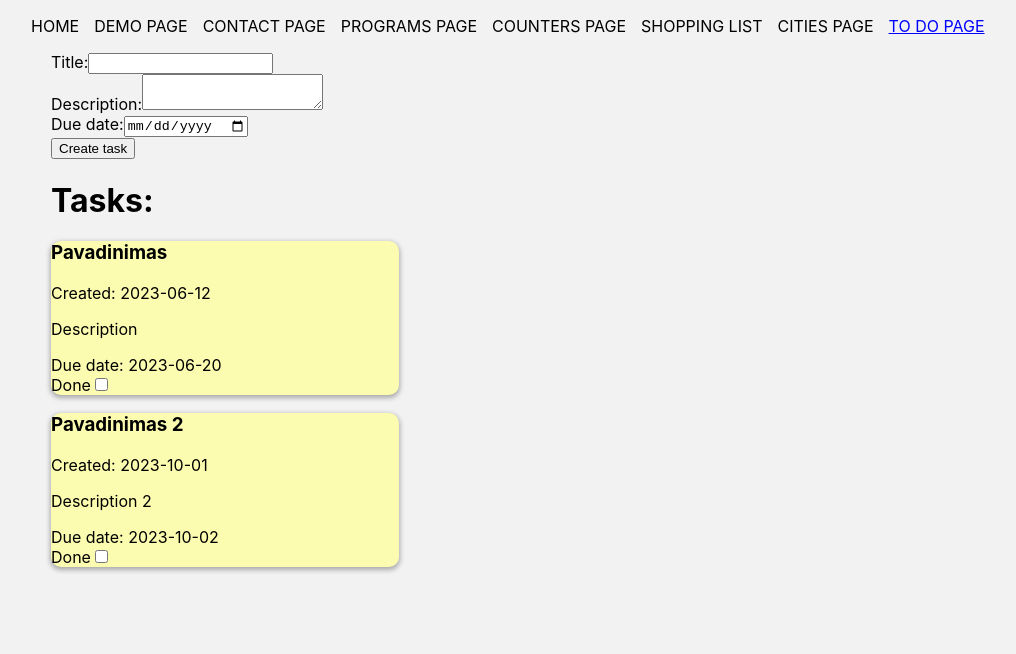
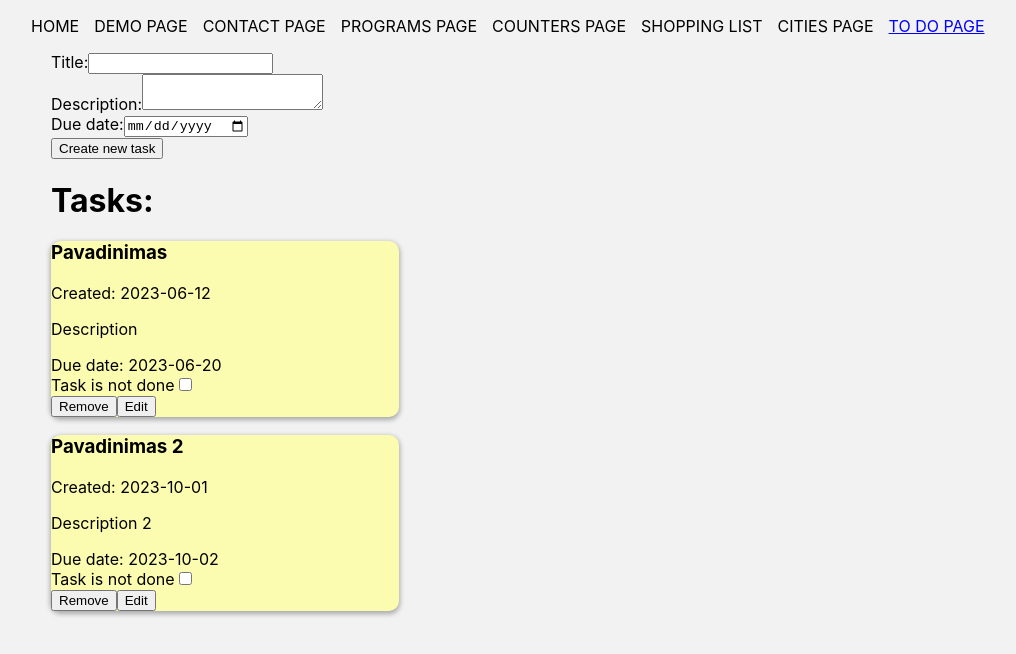
Before and after one commit to brigita2/first-react-app, a React (Create React App) app: page /to-do in a window 1280 px wide. Shown: the top 654 px of the page, without its empty margins (9-1025 px from the left). Built offline with nearby package versions, Linux system fonts and the light colour scheme.

Commit message:
edit almost done

```diff
--- a/src/Pages/ToDoPage/Components/ToDoForm.js
+++ b/src/Pages/ToDoPage/Components/ToDoForm.js
@@ -1,12 +1,19 @@
-import { useState } from "react";
+import { useEffect, useState } from "react";
 
-function ToDoForm ({ onNewTask }) {
-
+function ToDoForm ({ onNewTask, editData }) {
     const [title, setTitle] = useState('');
     const [date, setData] = useState('');
     const [description, setDescription] = useState('');
     const [dueDate, setDueData] = useState('');
 
+    useEffect(() => {
+        if (editData) {
+            setTitle(editData.title);
+            setDescription(editData.description);
+            setDueData(editData.dueDate)
+        }
+
+    },[editData]);
 
     const createToDoItemHandler = (event) => {
         event.preventDefault();
@@ -20,7 +27,19 @@ function ToDoForm ({ onNewTask }) {
         // const fullDate = `${year}-${month}-${day}`;
         const fullDate = date.toISOString().slice(0, 10);
 
-        const newTask = {
+        let newTask = {};
+
+        if (editData) {
+                newTask = {
+                id: editData.id,
+                title: title,
+                date: editData.date,
+                description: description,
+                dueDate: dueDate,
+                done: editData.done,
+            }
+        } else {
+                newTask = {
                 id: Math.random(),
                 title: title,
                 date: fullDate,
@@ -28,15 +47,19 @@ function ToDoForm ({ onNewTask }) {
                 dueDate: dueDate,
                 done: false,
             }
+        }
 
-        // console.log(newTask)
         onNewTask(newTask);
+        setTitle('');
+        setDescription('');
+        setDueData('');
     }
 
     const titleHandler = (event) => setTitle(event.target.value);
     const dataHandler = (event) => setData(event.target.value);
     const descriptionHandler = (event) => setDescription(event.target.value);
     const dueDataHandler = (event) => setDueData(event.target.value);
+
 
 
     return (
@@ -56,7 +79,9 @@ function ToDoForm ({ onNewTask }) {
                     <input type="date" id="due-data" value={dueDate} onChange={dueDataHandler}></input>
                 </div>
 
-                <input type="submit" value="Create task" />
+                <div>
+                <button type="submit" id="todo-submit" name="todo-submit">{editData ? 'Edit task' : 'Create new task'}</button>
+                </div>
             </form>
     )
 }
--- a/src/Pages/ToDoPage/Components/ToDoItem.js
+++ b/src/Pages/ToDoPage/Components/ToDoItem.js
@@ -1,30 +1,29 @@
-import { useState } from "react";
 
+function ToDoItem ({ data, onTaskDone, onTaskRemove, onTaskEdit }) {
 
-function ToDoItem ({ data }) {
-
-    const [done, setDone] = useState(false);
-    const doneHandler = (event) => setDone(event.target.checked)
-
+const { title, date, description, dueDate, done, id } = data;
 
     return (
-        <div className={`todo-item ${done ? 'item-done' : ''}`}>
-            <h3 className="todo-title">{data.title}</h3>
-            <span className="todo-created-date">Created: {data.date}</span>
-            <p className="todo-description">{data.description}</p>
-            <span className="todo-due-date">Due date: {data.dueDate}</span>
+        <div className="todo-item">
+            <h3 className="todo-title">{title}</h3>
+            <span className="todo-created-date">Created: {date}</span>
+            <p className="todo-description">{description}</p>
+            <span className="todo-due-date">Due date: {dueDate}</span>
 
             <div className="form-control">
-                <label htmlFor="done">Done</label>
+                <label htmlFor={`done-${id}`}>{done ? 'Done' : 'Task is not done'}</label>
                 <input
                 className="todo-done"
                 checked={done}
                 type="checkbox"
-                id="done"
+                id={`done-${id}`}
                 name="done"
-                onChange={doneHandler}>
-                </input>
+                onChange={() => onTaskDone(id)}
+                />
             </div>
+
+            <button onClick={() => onTaskRemove(id)}>Remove</button>
+            <button onClick={() => onTaskEdit(id)}>Edit</button>
         </div>
     )
 };
--- a/src/Pages/ToDoPage/Components/ToDoList.js
+++ b/src/Pages/ToDoPage/Components/ToDoList.js
@@ -1,13 +1,16 @@
 import ToDoItem from "./ToDoItem";
 
-function ToDoList ({ data }) {
+function ToDoList ({ data, onTaskDone, onTaskRemove, onTaskEdit }) {
 
+    if (!data || data.length === 0) {
+        return '';
+    }
     return (
             <div className="tasks-wrapper">
                  <h1>Tasks:</h1>
                  {data.map((data, index) => {
                  return (
-                     <ToDoItem data={data} key={index}/>
+                     <ToDoItem data={data} key={index} onTaskDone={onTaskDone} onTaskRemove={onTaskRemove} onTaskEdit={onTaskEdit}/>
                  )
                  })}
            </div>
--- a/src/Pages/ToDoPage/ToDoPage.js
+++ b/src/Pages/ToDoPage/ToDoPage.js
@@ -9,7 +9,7 @@ function ToDoPage () {
 
     let tasksList = [
         {
-            id: 1,
+            id: Math.random(),
             date: '2023-06-12',
             title: 'Pavadinimas',
             description: 'Description',
@@ -17,7 +17,7 @@ function ToDoPage () {
             done: false,
         },
         {
-            id: 2,
+            id: Math.random(),
             date: '2023-10-01',
             title: 'Pavadinimas 2',
             description: 'Description 2',
@@ -26,22 +26,56 @@ function ToDoPage () {
         },
     ];
     const [toDos, setToDos] = useState(tasksList);
+    const [editTodo, setEditTodo] = useState(null);
 
     const toDoUpdateHandler = (toDo) => {
+        if (editTodo) {
+            console.log(toDo)
+        } else {
+            setToDos(prevState => {
+                const newState = [toDo, ...prevState];
+                return newState;
+            })
+        }
+
+    }
+
+    const doneToDoHandler = (id) => {
+        const clickedTodoIndex = toDos.findIndex((todo) => {
+            return todo.id === id;
+        })
+
         setToDos(prevState => {
-            const newState = [toDo, ...prevState];
+            const newState = [...prevState];
+            const clickedTodo = newState[clickedTodoIndex];
+            const updatedClickedTodo = {...clickedTodo};
+            updatedClickedTodo.done = !updatedClickedTodo.done;
+
+            newState[clickedTodoIndex] = updatedClickedTodo;
+
             return newState;
         })
     }
 
+    const removeTodoHandler = (idToRemove) => {
+        setToDos(prevState => {
+            const newState = prevState.filter((todo) => {
+                return todo.id !== idToRemove;
+            })
 
+            return newState;
+        })
+
+    }
+    const editTodoHandler = (idToEdit) => {
+    const selectedEditTodo = toDos.find(todo => todo.id === idToEdit)
+    setEditTodo(selectedEditTodo)
+    }
 
     return (
         <Container>
-            <ToDoForm onNewTask={toDoUpdateHandler}/>
-
-           <ToDoList data={toDos}/>
-
+            <ToDoForm onNewTask={toDoUpdateHandler} editData={editTodo}/>
+            <ToDoList data={toDos} onTaskDone={doneToDoHandler} onTaskRemove={removeTodoHandler} onTaskEdit={editTodoHandler}/>
         </Container>
     )
 }
```
Lines whose indentation alone changed are shown as unchanged.
